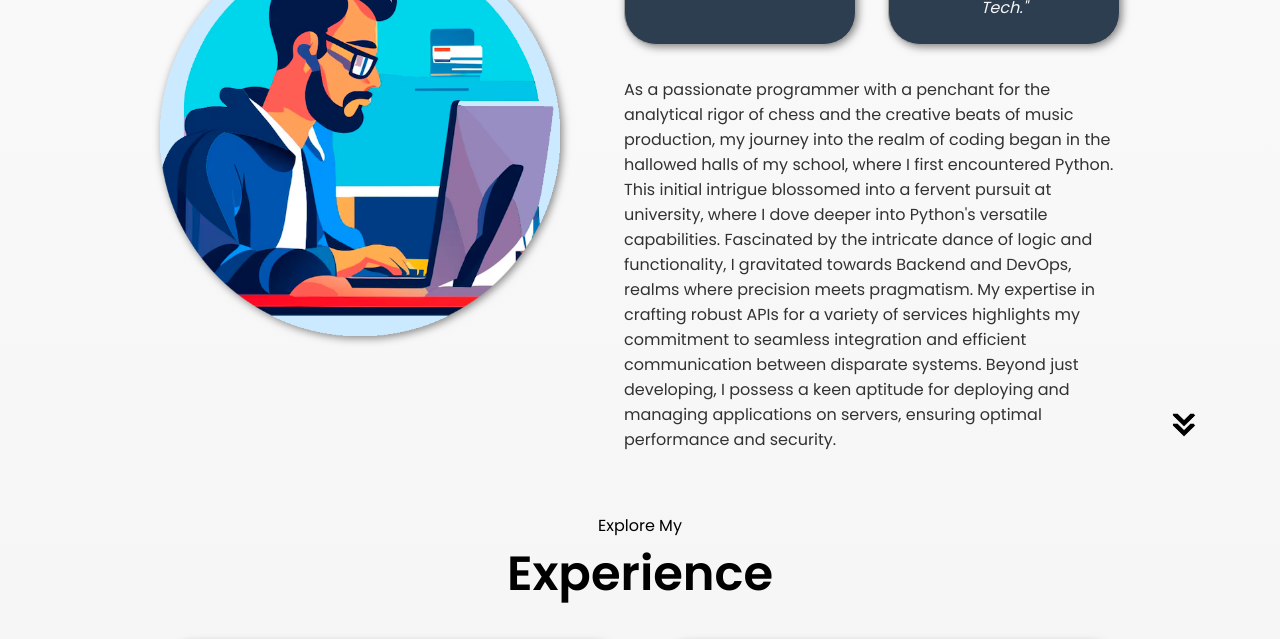
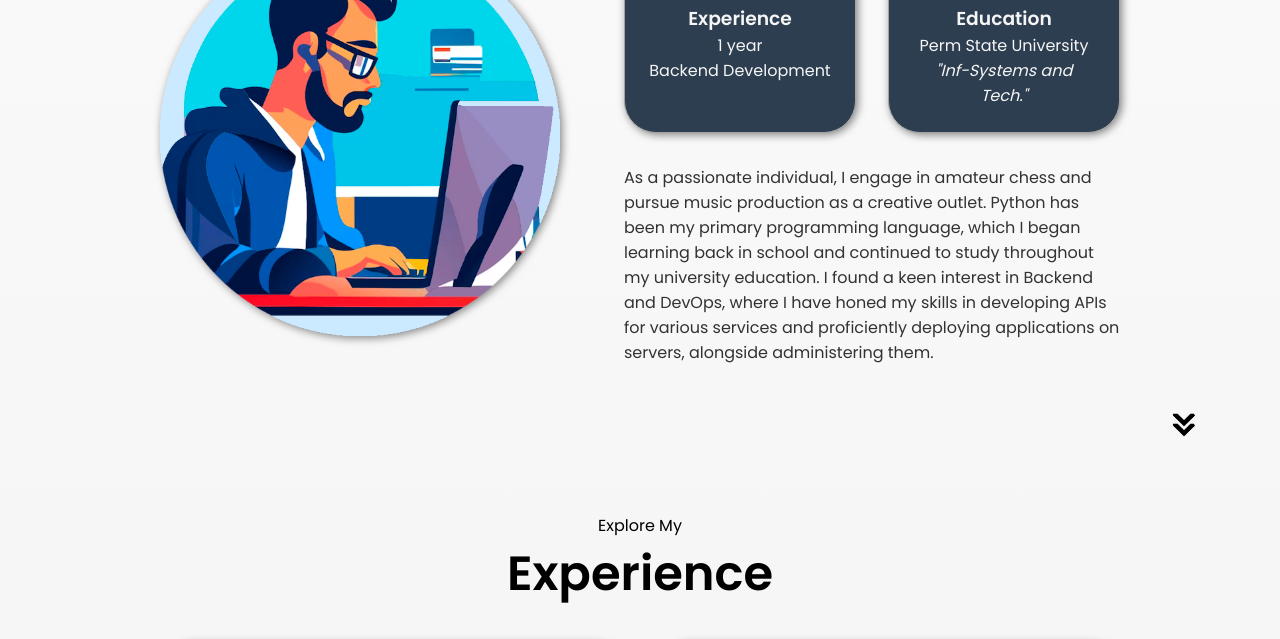
Before and after one commit to MontelnV/MontelnV.github.io, a plain HTML site: page index.html in a window 1280 px wide. Shown: the part 1183-1822 px from the top of the page. Drawn offline with nearby package versions, Linux system fonts and the light colour scheme.

Commit message:
change text

```diff
--- a/index.html
+++ b/index.html
@@ -103,8 +103,7 @@
           </div>
           <div class="text-container">
             <p>
-              As a passionate programmer with a penchant for the analytical rigor of chess and the creative beats of music production, my journey into the realm of coding began in the hallowed halls of my school, where I first encountered Python. This initial intrigue blossomed into a fervent pursuit at university, where I dove deeper into Python's versatile capabilities.
-              Fascinated by the intricate dance of logic and functionality, I gravitated towards Backend and DevOps, realms where precision meets pragmatism. My expertise in crafting robust APIs for a variety of services highlights my commitment to seamless integration and efficient communication between disparate systems. Beyond just developing, I possess a keen aptitude for deploying and managing applications on servers, ensuring optimal performance and security.
+              As a passionate individual, I engage in amateur chess and pursue music production as a creative outlet. Python has been my primary programming language, which I began learning back in school and continued to study throughout my university education. I found a keen interest in Backend and DevOps, where I have honed my skills in developing APIs for various services and proficiently deploying applications on servers, alongside administering them.
             </p>
           </div>
         </div>
```
